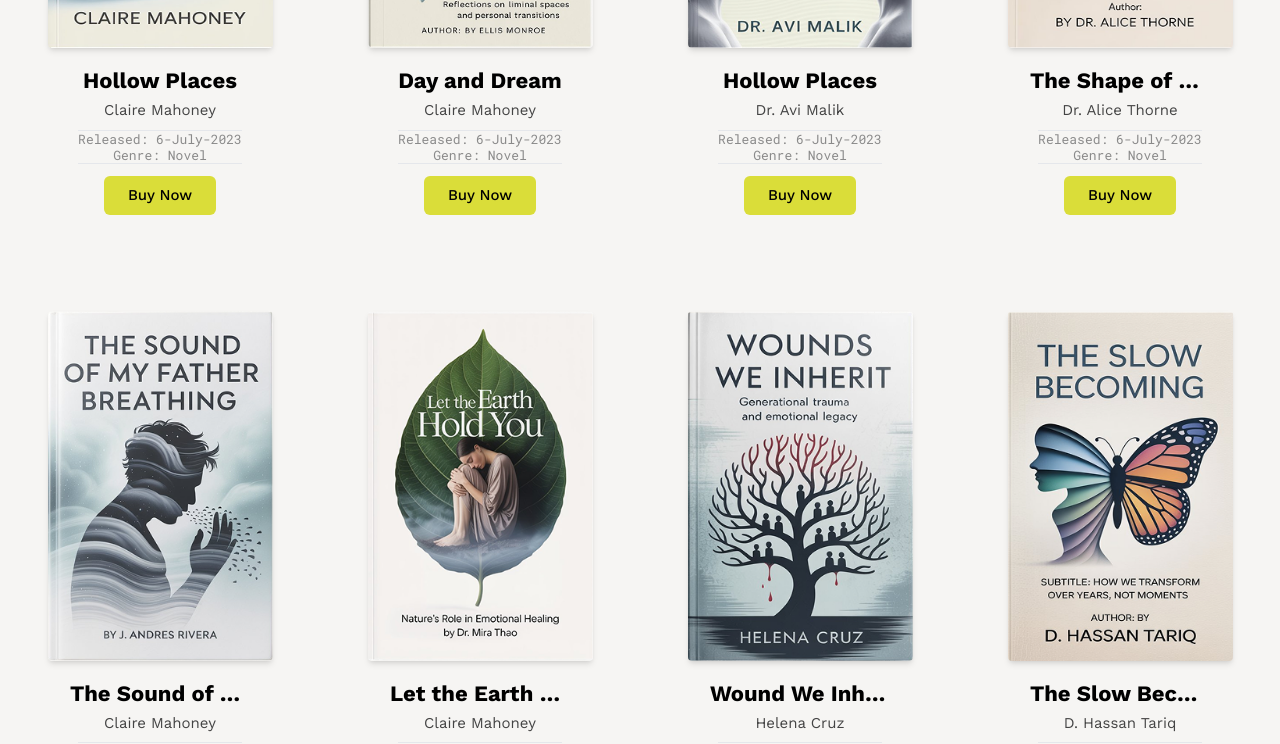
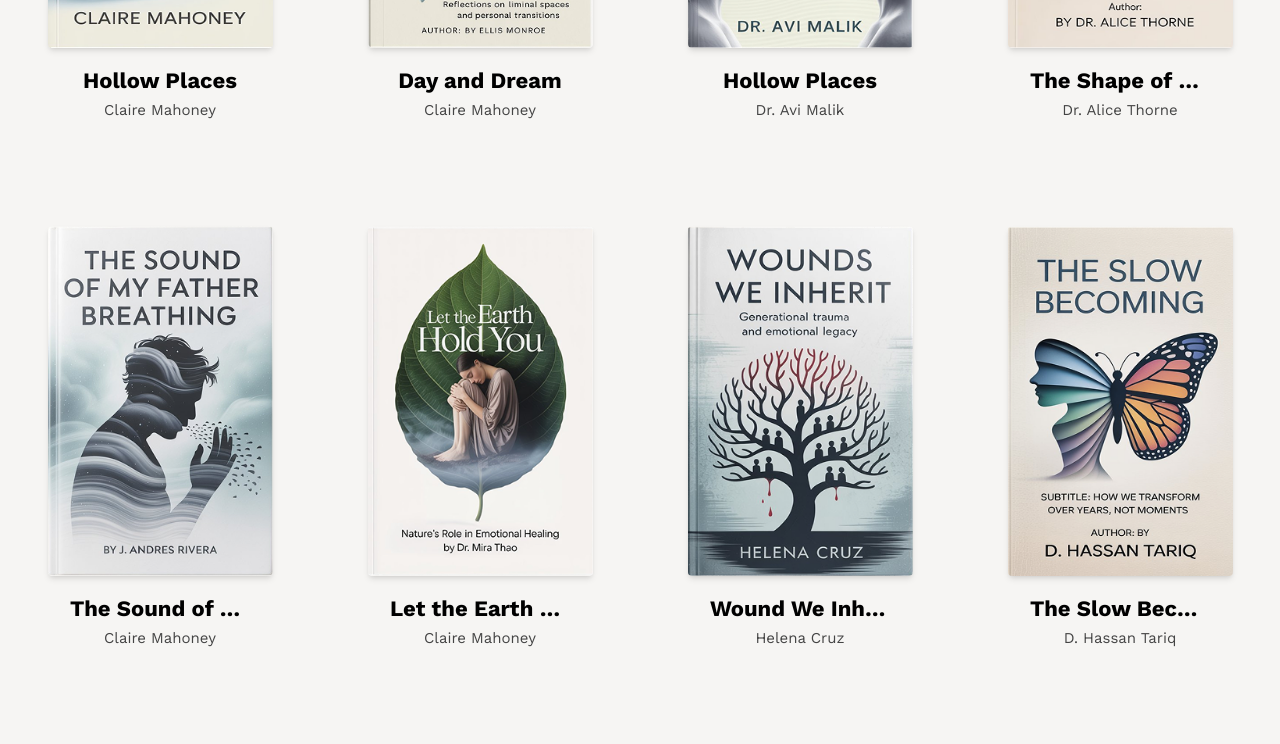
Before and after one commit to BemBexLab/inkfounders, a Next.js app: page /ourbook in a window 1280 px wide. Shown: the part 860-1604 px from the top of the page. Built offline with nearby package versions, Linux system fonts and the light colour scheme.

Commit message:
removing buy now, realsed date and genere in ou book page

```diff
--- a/src/app/ourbook/components/BookGallery.tsx
+++ b/src/app/ourbook/components/BookGallery.tsx
@@ -1,4 +1,4 @@
-import { robotoMono } from "@/app/fonts";
+// import { robotoMono } from "@/app/fonts";
 import Image from "next/image";
 
 const BOOKS = [
@@ -138,14 +138,14 @@ const BookGallery = () => (
           {/* Author */}
           <span className="text-[15px] text-[#444] mb-2 block">{book.author}</span>
           {/* Release and Genre */}
-          <div className={`text-[13px] text-[#8A8A8A] mb-3 leading-tight  ${robotoMono.className} border-t-[1px] border-b-[1px] border-gray-200`}>
+          {/* <div className={`text-[13px] text-[#8A8A8A] mb-3 leading-tight  ${robotoMono.className} border-t-[1px] border-b-[1px] border-gray-200`}>
             Released: <span className="">{book.date}</span><br />
             Genre: <span className="">{book.genre}</span>
-          </div>
+          </div> */}
           {/* Button */}
-          <button className="bg-[#DADD39] text-black font-medium rounded-md px-6 py-2 text-[15px] shadow-none transition hover:bg-transparent hover:border hover:border-black">
+          {/* <button className="bg-[#DADD39] text-black font-medium rounded-md px-6 py-2 text-[15px] shadow-none transition hover:bg-transparent hover:border hover:border-black">
             Buy Now
-          </button>
+          </button> */}
         </div>
       ))}
     </div>
```
